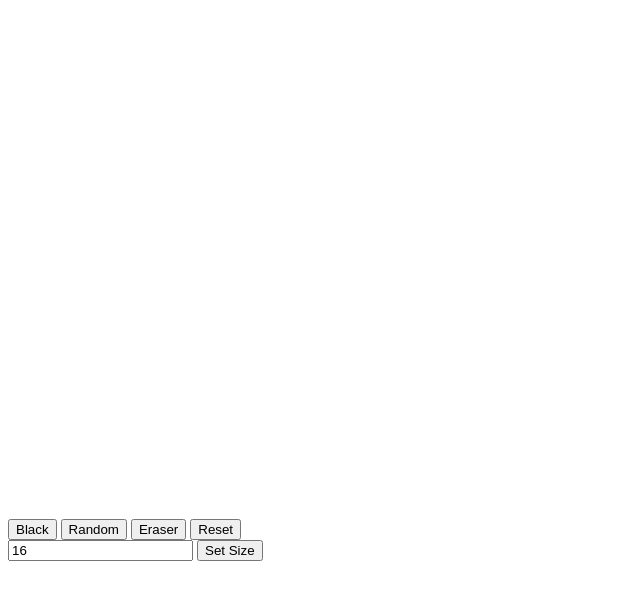
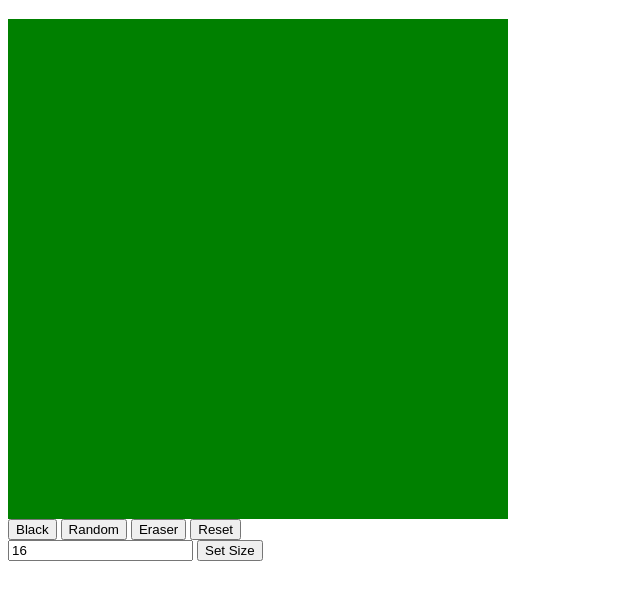
Before and after one commit to ritchiecodes/TOP-etch-a-sketch, a plain HTML site: page index.html in a window 1280 px wide. Shown: the part 61-660 px from the top of the page, without its empty margins (0-640 px from the left). Drawn offline with Linux system fonts and the light colour scheme.

Commit message:
add function to change grid size

```diff
--- a/index.html
+++ b/index.html
@@ -23,6 +23,6 @@
             <button>Set Size</button>
         </div>
     </div>
-
 </body>
+<script src=main.js></script>
 </html>
--- a/main.js
+++ b/main.js
@@ -1,9 +1,26 @@
-let sketcher = document.querySelector('.sketcher');
-sketcher.style.gridTemplateColumns = 'repeat(16, 1fr)';
-sketcher.style.gridTemplateRows = 'repeat(16, 1fr)';
-for(let i = 0; i < 256; i++) {
-    let square = document.createElement('div');
-    square.style.backgroundColor = 'green'
-    sketcher.insertAdjacentElement('beforeend', square);
+function createSketcher(size) {
+    let sketcher = document.querySelector('.sketcher');
+    let squares = sketcher.querySelectorAll('div')
+    squares.forEach((div) => div.remove());
+    sketcher.style.gridTemplateColumns = `repeat(${size}, 1fr)`;
+    sketcher.style.gridTemplateRows = `repeat(${size}, 1fr)`;
+
+    let amount = size * size
+    for(let i = 0; i < amount; i++) {
+        let square = document.createElement('div');
+        square.style.backgroundColor = 'green'
+        sketcher.insertAdjacentElement('beforeend', square);
+
+    }
+}
+
+createSketcher(16);
+
+function changeGridSize(input) {
+    if(input >= 2 && input <= 100) {
+        createSketcher(input);
+    } else {
+        alert("Enter a number between 2 and 100.")
+    }
 
 }
```
